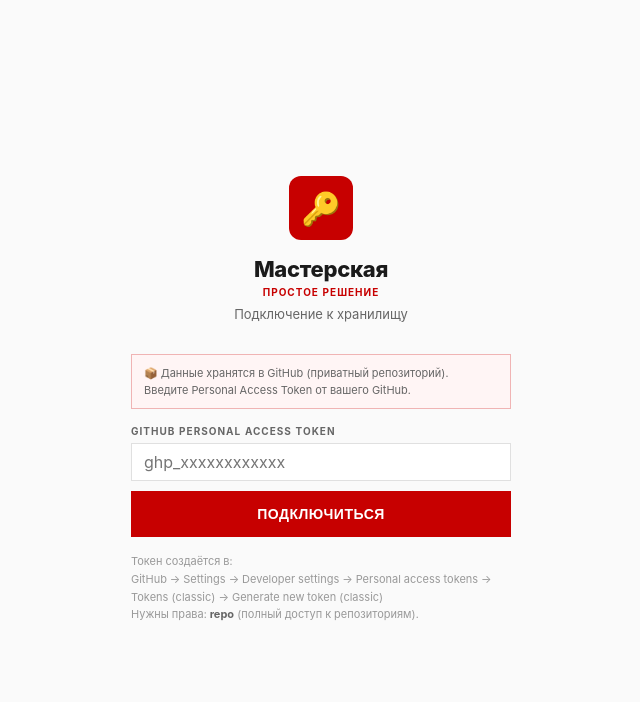
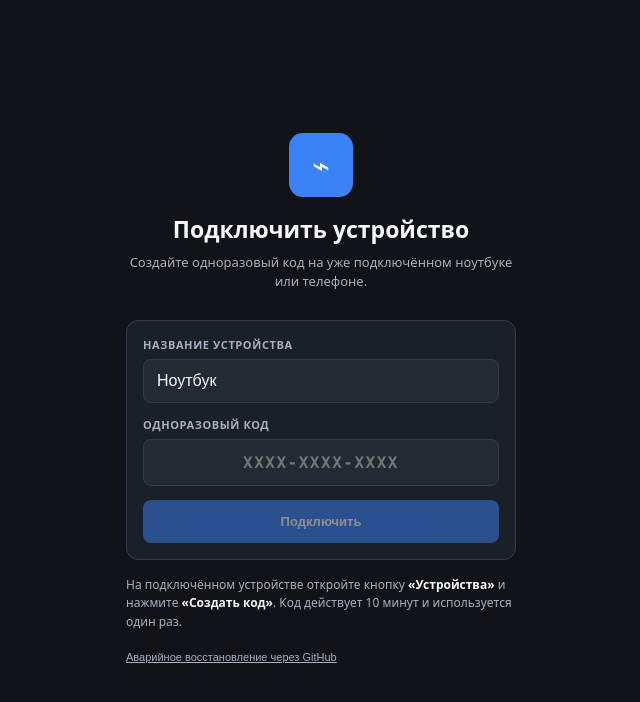
Before and after one commit to chuvakhlov10/masterskaya, a React (Vite) app: page / in a window 1280 px wide. Shown: the top 702 px of the page, without its empty margins (319-959 px from the left). Built offline with nearby package versions, Linux system fonts and the light colour scheme; what ably would draw is missing.

Commit message:
Install device pairing gate

```diff
--- a/src/main.jsx
+++ b/src/main.jsx
@@ -2,11 +2,14 @@
 import ReactDOM from 'react-dom/client'
 import App from './App.jsx'
 import { ErrorBoundary } from './App.jsx'
+import DevicePairingGate from './DevicePairingGate.jsx'
 
 ReactDOM.createRoot(document.getElementById('root')).render(
   <React.StrictMode>
     <ErrorBoundary>
-      <App />
+      <DevicePairingGate>
+        <App />
+      </DevicePairingGate>
     </ErrorBoundary>
   </React.StrictMode>
 )
```
